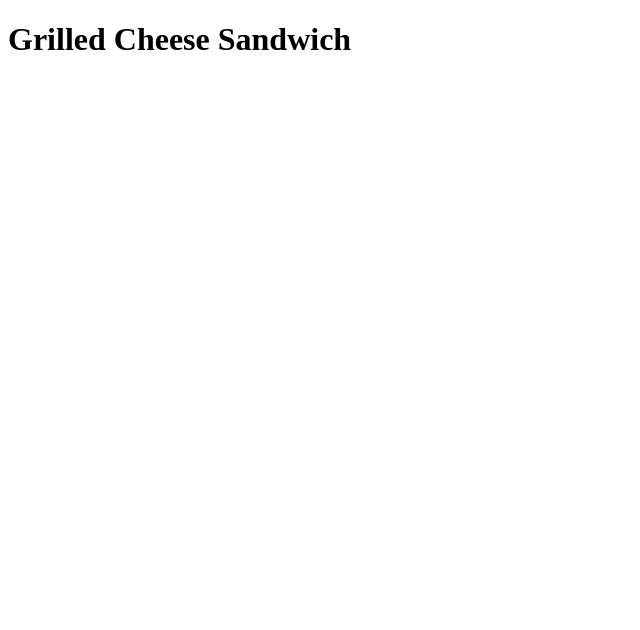
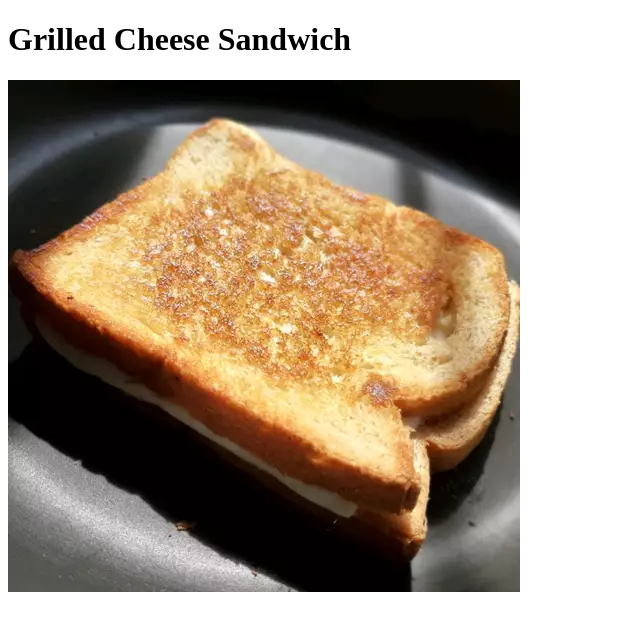
Before and after one commit to DerMajk/odin-recipes, a plain HTML site: page recipes/grilled_cheese_sandwich.html in a window 1280 px wide. Shown: the whole page, without its empty margins (0-640 px from the left). Drawn offline with Linux system fonts and the light colour scheme.

Commit message:
Add image to gcs (again)

```diff
--- a/recipes/grilled_cheese_sandwich.html
+++ b/recipes/grilled_cheese_sandwich.html
@@ -6,5 +6,6 @@
 </head>
 <body>
     <h1>Grilled Cheese Sandwich</h1>
+    <img src="../images/grilled_cheese.webp"
 </body>
 </html>
```
